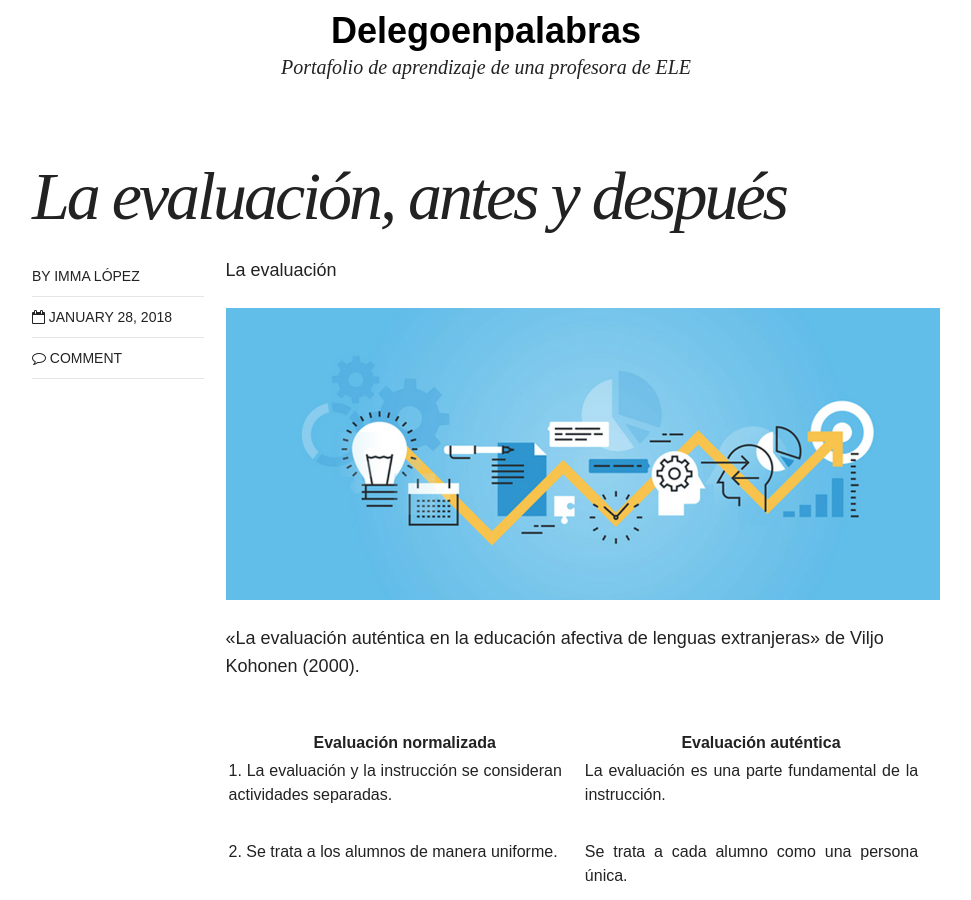
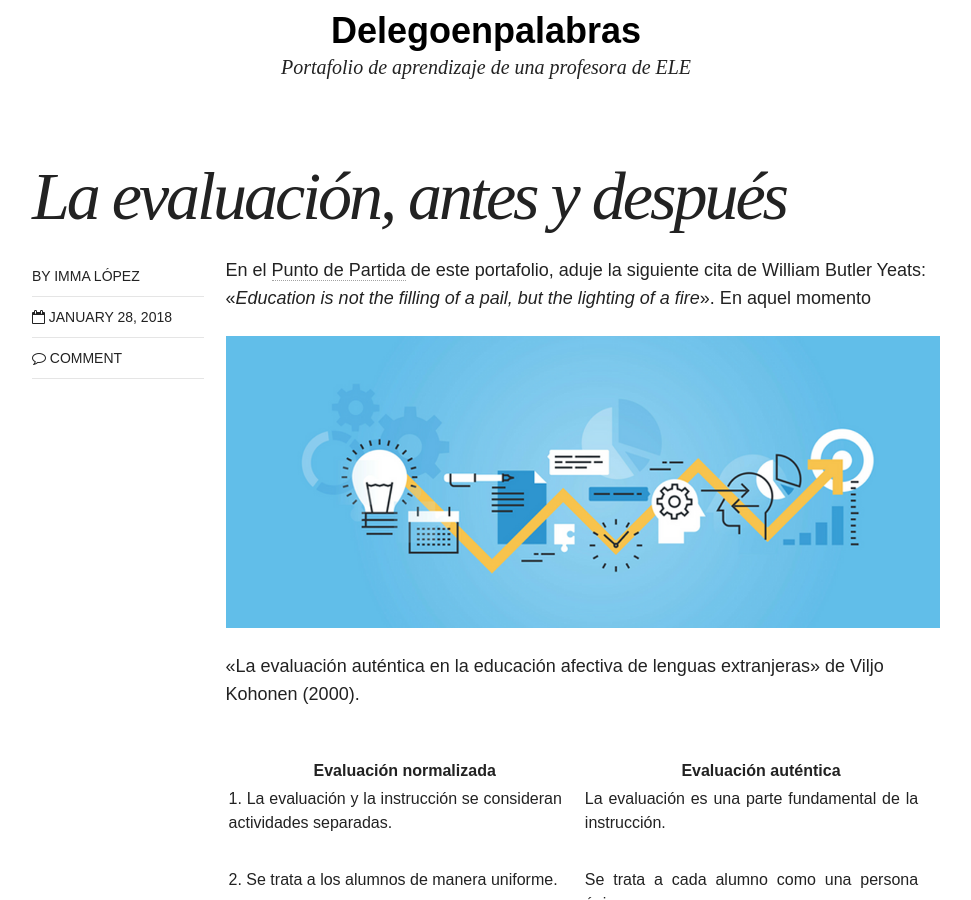
Before and after one commit to immalopez/immalopez.github.io, a Jekyll site: the page built from _posts/blog/2018-01-28-evaluacion-antes-y-despues.md, in a window 1280 px wide and 900 px high, scrolled down 316 px. Shown: the whole window, without its empty margins (154-1125 px from the left). Built offline with Jekyll 4.4.1, drawn with Linux system fonts in a browser that asks for light colours; nearby versions of some CDN libraries; comment, search, counter and statistics services are not loaded.

Commit message:
Update 2018-01-28-evaluacion-antes-y-despues.md

```diff
--- a/_posts/blog/2018-01-28-evaluacion-antes-y-despues.md
+++ b/_posts/blog/2018-01-28-evaluacion-antes-y-despues.md
@@ -11,7 +11,7 @@ image:
 # modified: 2016-06-01T14:19:19-04:00
 ---
 
-La evaluación
+En el [Punto de Partida](https://immalopez.github.io/blog/punto-de-partida/) de este portafolio, aduje la siguiente cita de William Butler Yeats: «_Education is not the filling of a pail, but the lighting of a fire_». En aquel momento
 
 ![Evaluación](/images/slider1.png)
 
```
